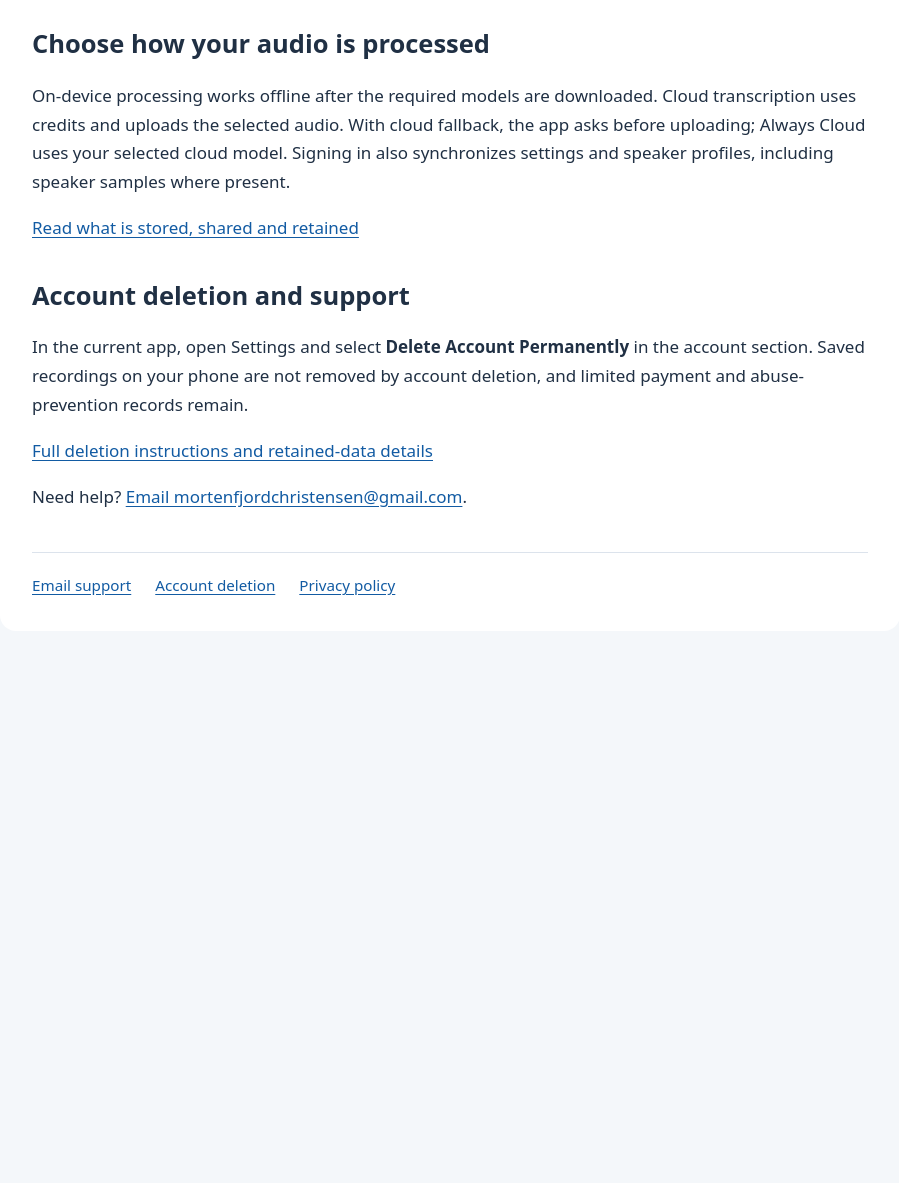
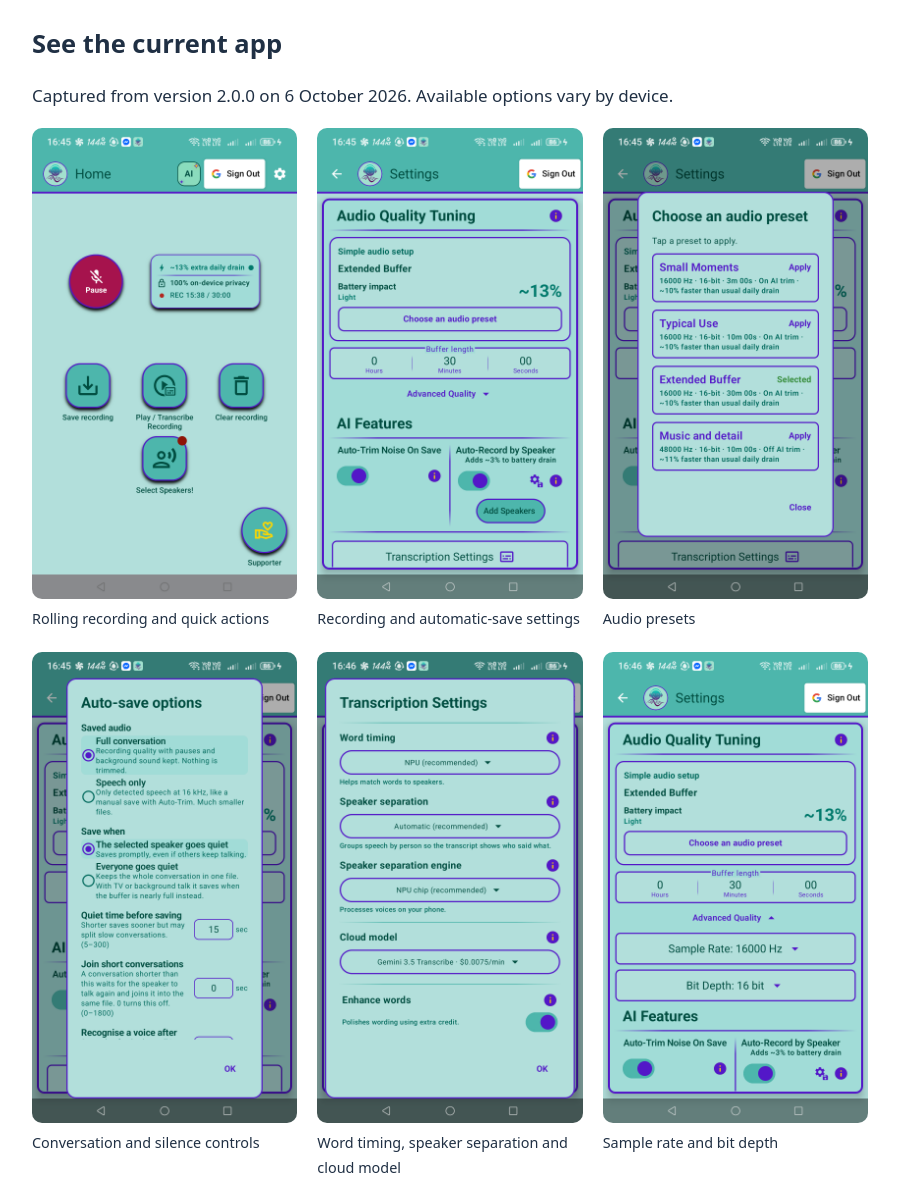
Before and after one commit to mortenfc/AutoRecordMoments, a website: page docs/index.html in a window 1280 px wide. Shown: the part 1140-2323 px from the top of the page, without its empty margins (190-1089 px from the left). Before the commit the page ends 1803 px from the top, so only its background shows below. Drawn offline with Linux system fonts and the light colour scheme.

Commit message:
Add current app screenshots to website and user documentation

```diff
--- a/docs/index.html
+++ b/docs/index.html
@@ -24,6 +24,16 @@
 <p>Start with Small Moments, Typical Use, Extended Buffer or Music and detail. Then adjust sample rate, bit depth and buffer duration, with estimates for memory, file size and battery impact.</p>
 <p>Fine-tune voice recognition, quiet time before saving and whether short conversations join into one file. Choose transcription language, speaker separation and local or cloud processing.</p>
 <p><a href="guide.html">Explore customization and get started →</a></p>
+<h2>See the current app</h2>
+<p>Captured from version 2.0.0 on 6 October 2026. Available options vary by device.</p>
+<div class="screenshots">
+<figure><a href="screenshots/2026-10-06/01-home.png"><img loading="lazy" src="screenshots/2026-10-06/01-home.png" width="1080" height="1920" alt="Rolling recording and quick actions"></a><figcaption>Rolling recording and quick actions</figcaption></figure>
+<figure><a href="screenshots/2026-10-06/02-settings.png"><img loading="lazy" src="screenshots/2026-10-06/02-settings.png" width="1080" height="1920" alt="Recording and automatic-save settings"></a><figcaption>Recording and automatic-save settings</figcaption></figure>
+<figure><a href="screenshots/2026-10-06/03-audio-presets.png"><img loading="lazy" src="screenshots/2026-10-06/03-audio-presets.png" width="1080" height="1920" alt="Audio presets"></a><figcaption>Audio presets</figcaption></figure>
+<figure><a href="screenshots/2026-10-06/04-auto-save.png"><img loading="lazy" src="screenshots/2026-10-06/04-auto-save.png" width="1080" height="1920" alt="Conversation and silence controls"></a><figcaption>Conversation and silence controls</figcaption></figure>
+<figure><a href="screenshots/2026-10-06/05-transcription.png"><img loading="lazy" src="screenshots/2026-10-06/05-transcription.png" width="1080" height="1920" alt="Word timing, speaker separation and cloud model"></a><figcaption>Word timing, speaker separation and cloud model</figcaption></figure>
+<figure><a href="screenshots/2026-10-06/06-audio-quality.png"><img loading="lazy" src="screenshots/2026-10-06/06-audio-quality.png" width="1080" height="1920" alt="Sample rate and bit depth"></a><figcaption>Sample rate and bit depth</figcaption></figure>
+</div>
 <h2>Choose how your audio is processed</h2>
 <p>On-device processing works offline after the required models are downloaded. Cloud transcription uses credits and uploads the selected audio. With cloud fallback, the app asks before uploading; Always Cloud uses your selected cloud model. Signing in also synchronizes settings and speaker profiles, including speaker samples where present.</p>
 <p><a href="privacy.html">Read what is stored, shared and retained</a></p>
--- a/docs/site.css
+++ b/docs/site.css
@@ -14,3 +14,8 @@ li { margin: 8px 0; }
 .note { background: #edf4fb; border-left: 4px solid #125ba3; padding: 16px 20px; }
 footer { margin-top: 40px; padding-top: 20px; border-top: 1px solid #dce3ec; font-size: .95rem; }
 @media (max-width: 600px) { main { margin: 0; padding: 22px; border-radius: 0; } }
+
+.screenshots { display: grid; grid-template-columns: repeat(auto-fit, minmax(210px, 1fr)); gap: 20px; }
+.screenshots figure { margin: 0; }
+.screenshots img { display: block; width: 100%; height: auto; border-radius: 10px; }
+.screenshots figcaption { margin-top: 8px; font-size: .9rem; }
```
Also changed, not shown: docs/guide.html (+1 -1 lines), README.md, docs/screenshots/2026-10-06/01-home.png (added), docs/screenshots/2026-10-06/02-settings.png (added), docs/screenshots/2026-10-06/03-audio-presets.png (added), docs/screenshots/2026-10-06/04-auto-save.png (added), docs/screenshots/2026-10-06/05-transcription.png (added), docs/screenshots/2026-10-06/06-audio-quality.png (added), docs/screenshots/2026-10-06/README.md (added), 1 other file.
